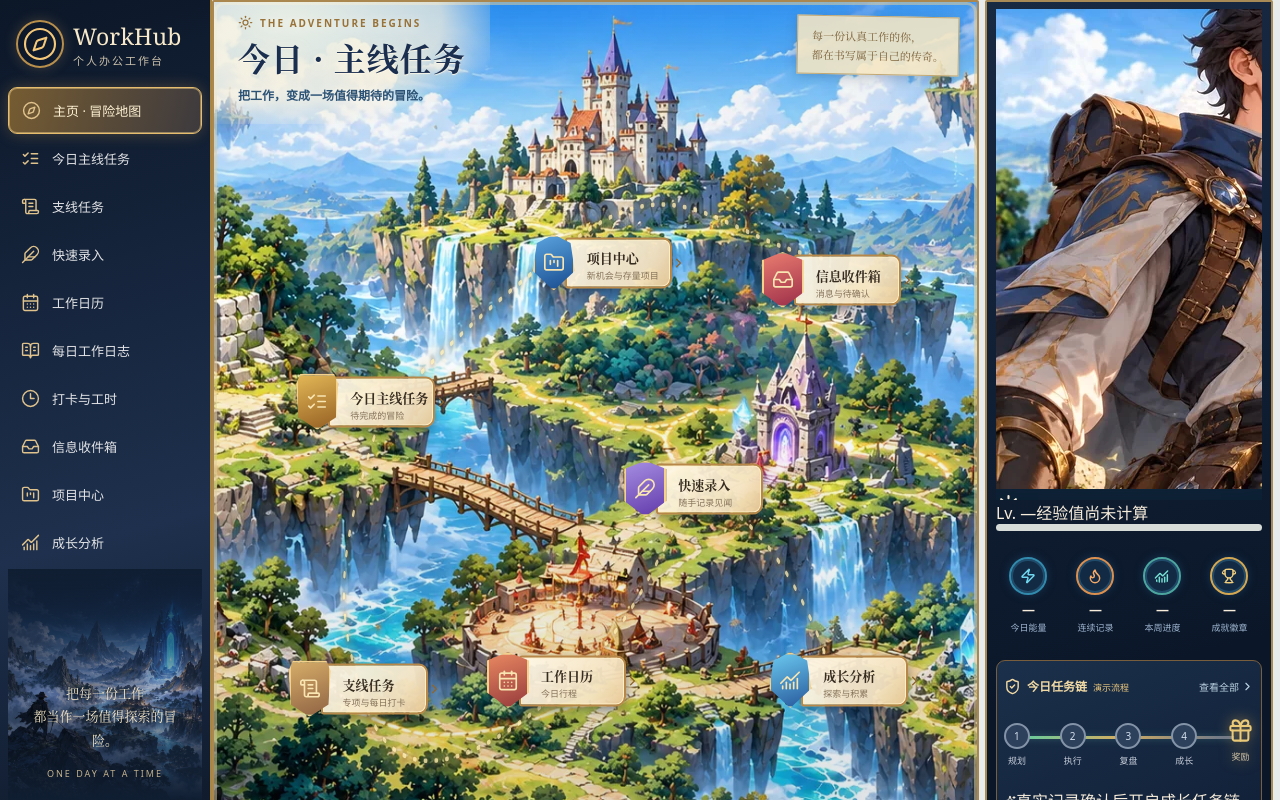
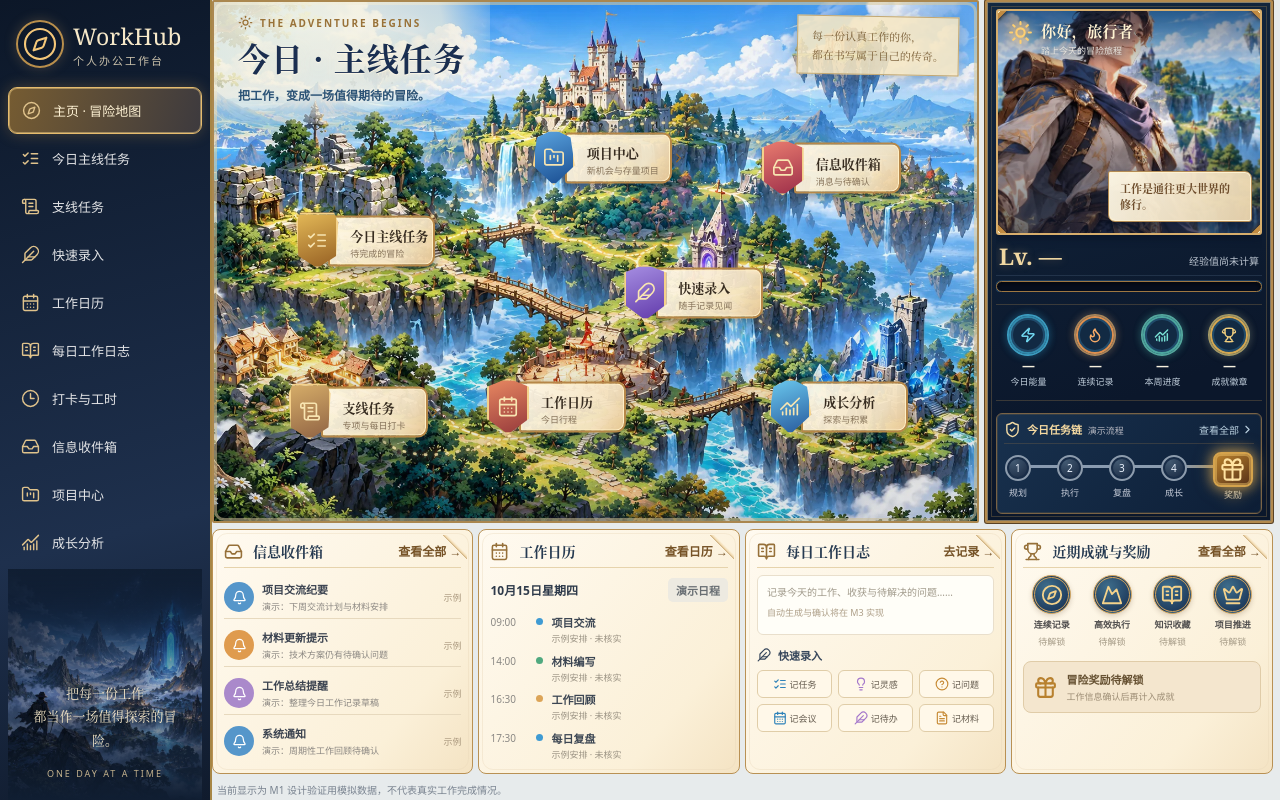
Before and after one commit to soyalu/workhub, a React (Vite) app in the folder frontend/: page / in a window 1280 px wide. Shown: the top 800 px of the page. Built offline with nearby package versions, Linux system fonts and the light colour scheme; no server answers.

Commit message:
style(m16): render full-background traveler artwork in ornate companion panel

```diff
--- a/frontend/src/main.tsx
+++ b/frontend/src/main.tsx
@@ -4,6 +4,7 @@ import { App } from './app/App';
 import './styles/tokens.css';
 import './styles/global.css';
 import './styles/m15.css';
+import './styles/m16.css';
 
 const root = document.getElementById('root');
 
--- /dev/null
+++ b/frontend/src/styles/m16.css
@@ -0,0 +1,265 @@
+/**
+ * WorkHub M1.6 / T04–T06: character-scene artwork & growth panel.
+ * Scoped to the home companion. Other pages still use the M1 design system.
+ * Crucial: the traveler is a single opaque landscape WebP—not a masked,
+ * feathered, transparent character composited in the browser.
+ */
+.adventure-dashboard .m16-traveler-panel {
+  position: relative;
+  background:
+    linear-gradient(160deg,#132840,#0b172b 72%),
+    #102038;
+  border: 2px solid #b38a4e;
+  box-shadow: inset 0 0 0 1px #f3d59b83, 0 0 0 1px #594225;
+  gap: 4px;
+}
+.adventure-dashboard .m16-traveler-panel::after {
+  content: "";
+  position: absolute;
+  inset: 4px;
+  border: 1px solid #c39a5745;
+  pointer-events: none;
+  z-index: 8;
+}
+.adventure-dashboard .m16-traveler-panel .m16-hero-identity {
+  display: flex;
+  flex-direction: column;
+  gap: 5px;
+  flex: 0 0 58%;
+  height: 58%;
+  min-height: 0;
+  overflow: hidden;
+  text-align: left;
+}
+.adventure-dashboard .m16-traveler-panel .m16-character-scene {
+  position: relative;
+  flex: 1 1 auto;
+  min-height: 216px;
+  height: auto;
+  overflow: hidden;
+  border: 2px solid #d7ae6c;
+  border-radius: 3px;
+  box-shadow: inset 0 0 0 1px #fff2d097, 0 2px 10px #071124bb;
+  background: #254665;
+}
+.adventure-dashboard .m16-character-scene::before {
+  content: "";
+  position: absolute;
+  inset: 0;
+  z-index: 2;
+  border: 1px solid #fff0c16b;
+  border-radius: 0;
+  pointer-events: none;
+  box-shadow: inset 0 0 22px #172f4c72;
+}
+.adventure-dashboard .m16-scene-image-clip {
+  position: absolute;
+  z-index: 0;
+  inset: 0;
+  overflow: hidden;
+}
+.adventure-dashboard .traveler-scene-image {
+  position: absolute;
+  inset: 0;
+  width: 100%;
+  height: 100%;
+  object-fit: cover;
+  object-position: 29% 40%;
+  display: block;
+  border: 0;
+  border-radius: 0;
+  opacity: 1;
+  background: transparent;
+  filter: none;
+  clip-path: none;
+  -webkit-mask-image: none;
+  mask-image: none;
+  transform: none;
+}
+.adventure-dashboard .m16-scene-image-clip::after {
+  content: "";
+  position: absolute;
+  inset: 0;
+  pointer-events: none;
+  background: linear-gradient(180deg,#081b358a 0%,#0b26471c 26%,transparent 49%,#101b34a6 100%);
+}
+.adventure-dashboard .m16-scene-heading {
+  position: absolute;
+  z-index: 3;
+  top: 9px;
+  left: 10px;
+  right: 10px;
+  display: flex;
+  align-items: flex-start;
+  gap: 8px;
+  color: #fff3d2;
+  text-shadow: 0 2px 9px #071c32;
+}
+.adventure-dashboard .m16-scene-heading svg {
+  flex: 0 0 auto;
+  color: #ffcf70;
+  filter: drop-shadow(0 0 5px #ffbd50);
+}
+.adventure-dashboard .m16-scene-heading span { display:flex; flex-direction: column; gap: 3px; }
+.adventure-dashboard .m16-scene-heading strong {
+  font: 700 15px var(--wh-font-display);
+  letter-spacing: .4px;
+}
+.adventure-dashboard .m16-scene-heading small { font-size: 9px; color: #e9e6df; }
+.adventure-dashboard .m16-scene-quote {
+  position: absolute;
+  right: 8px;
+  bottom: 11px;
+  z-index: 3;
+  max-width: 55%;
+  padding: 8px 11px;
+  font: 700 11px/1.5 var(--wh-font-display);
+  background: linear-gradient(115deg,#fff9e7f2,#ebd5adf2);
+  border: 1px solid #b38b54;
+  border-radius: 2px 7px 3px 7px;
+  box-shadow: 0 5px 12px #08193388, inset 0 0 0 1px #fdf2d2;
+  color: #6d4c2b;
+}
+.adventure-dashboard .m16-scene-corner {
+  position: absolute;
+  width: 17px;
+  height: 17px;
+  z-index: 5;
+  pointer-events:none;
+  background:
+    linear-gradient(135deg, #ffedbb 0 18%, #c18b42 20% 35%, transparent 38%);
+  filter: drop-shadow(0 1px 2px #38220f);
+}
+.adventure-dashboard .m16-scene-corner.top-left { top: -2px; left: -2px; }
+.adventure-dashboard .m16-scene-corner.top-right { top: -2px; right: -2px; transform: rotate(90deg); }
+.adventure-dashboard .m16-scene-corner.bottom-right { bottom: -2px; right: -2px; transform: rotate(180deg); }
+.adventure-dashboard .m16-scene-corner.bottom-left { bottom: -2px; left: -2px; transform: rotate(270deg); }
+.adventure-dashboard .m16-scene-error {
+  position:absolute;inset:auto 8px 40%;z-index:6;
+  padding:12px;font-size:12px;line-height:1.5;
+  color:#614622;background:#fff7dfef;border:2px solid #cda35e;
+}
+.adventure-dashboard .m16-level-row {
+  display:flex;
+  align-items:baseline;
+  justify-content:space-between;
+  flex:0 0 auto;
+  border-bottom: 1px solid #4f66824d;
+  color:#f1d8a2;
+  padding:0 3px 3px;
+}
+.adventure-dashboard .m16-level-number {
+  font: 700 23px Georgia,serif;
+  text-shadow: 0 0 9px #e4bb7559;
+}
+.adventure-dashboard .m16-level-meta {font-size:10px;color:#bbc4cf;}
+.adventure-dashboard .m16-hero-identity .progress-meter-track {
+  height:11px;
+  flex:0 0 auto;
+  background: #060e1e;
+  border: 1px solid #9e7741;
+  box-shadow: inset 0 2px 5px #0008, 0 0 0 1px #1f3e5c;
+}
+.adventure-dashboard .m16-hero-identity .progress-meter-track span {
+  background:linear-gradient(90deg,#4d9fea,#74e0fe);
+  box-shadow: 0 0 7px #39bce9;
+}
+.adventure-dashboard .m16-stat-grid {
+  display:grid;
+  grid-template-columns:repeat(4,minmax(0,1fr));
+  gap:3px;
+  flex:0 0 auto;
+  margin:5px 0 0;
+  padding:3px 0 6px;
+  border-top:1px solid #bf945241;
+  border-bottom:1px solid #bf945241;
+}
+.adventure-dashboard .m16-stat-grid .m16-stat {
+  display:flex;flex-direction:column;align-items:center;gap:3px;
+  min-width:0; padding:3px 0;
+  border:0; background:transparent;
+  text-align:center;
+}
+.adventure-dashboard .m16-stat-ring {
+  width:42px;height:42px;
+  display:grid;place-items:center;border-radius:50%;
+  background:radial-gradient(circle at 35% 25%,#2b6087 0%,#091c36 74%);
+  border:2px solid var(--stat-color,#4ccef0);
+  box-shadow:inset 0 0 0 3px #16324c,0 0 9px var(--stat-glow,#2baddd66);
+  color:var(--stat-color,#6bddf9);
+}
+.adventure-dashboard .m16-stat-energy { --stat-color:#51d5fd; --stat-glow:#2baddd66; }
+.adventure-dashboard .m16-stat-streak { --stat-color:#fbb260; --stat-glow:#f19c506a; }
+.adventure-dashboard .m16-stat-weekly { --stat-color:#77e6c7; --stat-glow:#5bddaf55; }
+.adventure-dashboard .m16-stat-achievement { --stat-color:#f1d072; --stat-glow:#dcb86b55; }
+.adventure-dashboard .m16-stat strong {font-size:14px;line-height:1;color:#f7f1df;}
+.adventure-dashboard .m16-stat span:last-child {font-size:9px;color:#c0cedb;white-space:nowrap;}
+.adventure-dashboard .m16-quest-chain {
+  display:flex;flex-direction:column;justify-content:center;
+  flex:1 1 auto; min-height:0; padding:7px;
+  border:1px solid #796346;
+  border-radius:6px;
+  background:linear-gradient(130deg,#18314e,#0d1e36);
+  box-shadow:inset 0 0 0 1px #bf8a3e2c;
+}
+.adventure-dashboard .m16-chain-heading {border-bottom:1px solid #82694750;padding-bottom:5px;}
+.adventure-dashboard .m16-chain-heading strong {font-size:11px;color:#f6daa1;}
+.adventure-dashboard .m16-chain-heading .quest-demo-flag {color:#b9bac3;font-weight:400;}
+.adventure-dashboard .m16-chain-rail {flex:1 1 auto;align-items:center;margin:4px 1px 0;min-height:50px;}
+.adventure-dashboard .m16-chain-rail::before {
+  height:3px;top:30%;
+  background:linear-gradient(90deg,#889ab0,#8b9caf 75%,#a9874d);
+  box-shadow:none;
+}
+.adventure-dashboard .m16-chain-step {justify-content:center;}
+.adventure-dashboard .m16-chain-orb {
+  width:26px;height:26px;
+  background:radial-gradient(circle at 30% 20%,#435a72,#14233c);
+  border:2px solid #8d9cad;
+  color:#edf4ff;
+  box-shadow:inset 0 0 0 2px #192d48;
+}
+.adventure-dashboard .m16-chain-reward {margin-top:0;}
+.adventure-dashboard .m16-reward-chest {
+  width:40px;height:35px;display:grid;place-items:center;
+  color:#ffe2a1;
+  border:2px solid #d5a34c;border-radius:8px;
+  background:linear-gradient(145deg,#bd842d,#553018);
+  box-shadow: 0 0 13px #e3a94b6e,inset 0 0 0 2px #f1c56b77;
+}
+.adventure-dashboard .m16-chain-footnote {
+  flex:0 0 auto;text-align:center;font-size:9px;line-height:1.5;color:#a2b0c2;
+  display:flex;justify-content:center;align-items:center;gap:3px;
+}
+.adventure-dashboard .m16-companion-link {
+  display:none;
+  align-items:center;justify-content:center;gap:4px;
+  color:#dec68e;font-size:11px;padding:4px;
+}
+@media(min-width:901px) and (max-height:850px) {
+  .adventure-dashboard .m16-traveler-panel .m16-hero-identity {flex-basis:56%;height:56%;}
+  .adventure-dashboard .m16-traveler-panel .m16-character-scene {min-height:205px;}
+  .adventure-dashboard .m16-traveler-panel .m16-chain-footnote {display:none;}
+}
+@media(min-width:901px) and (max-width:1179px) {
+  .adventure-dashboard .m16-traveler-panel .m16-hero-identity {
+    width:36%;flex:0 0 36%;height:330px;
+  }
+  .adventure-dashboard .m16-traveler-panel .m16-stat-grid {align-self:center;flex:1 1 235px;}
+  .adventure-dashboard .m16-traveler-panel .m16-quest-chain {width:100%;flex:1 1 100%;}
+}
+@media(max-width:900px) {
+  .adventure-dashboard .m16-traveler-panel .m16-hero-identity {
+    width:100%;height:375px;flex:0 0 375px;
+  }
+  .adventure-dashboard .m16-traveler-panel .m16-character-scene {min-height:290px;}
+  .adventure-dashboard .m16-traveler-panel .m16-quest-chain {min-height:115px;}
+}
+@media(max-width:520px) {
+  .adventure-dashboard .m16-traveler-panel .m16-hero-identity {height:340px;flex-basis:340px;}
+  .adventure-dashboard .m16-traveler-panel .m16-character-scene {min-height:265px;}
+  .adventure-dashboard .m16-scene-quote {max-width:57%;font-size:10px;}
+}
+@media(prefers-reduced-motion:reduce) {
+  .adventure-dashboard .m16-traveler-panel * {animation:none;transition:none;}
+}
```
